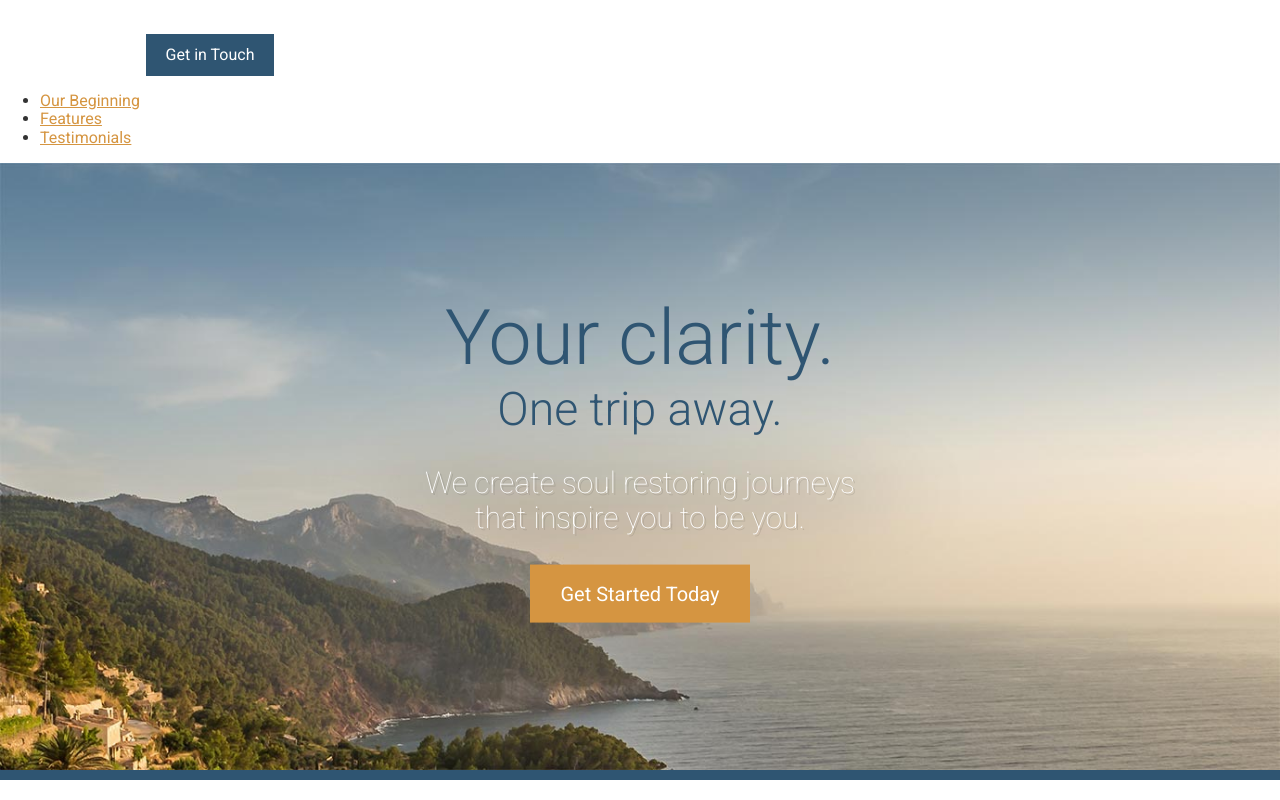
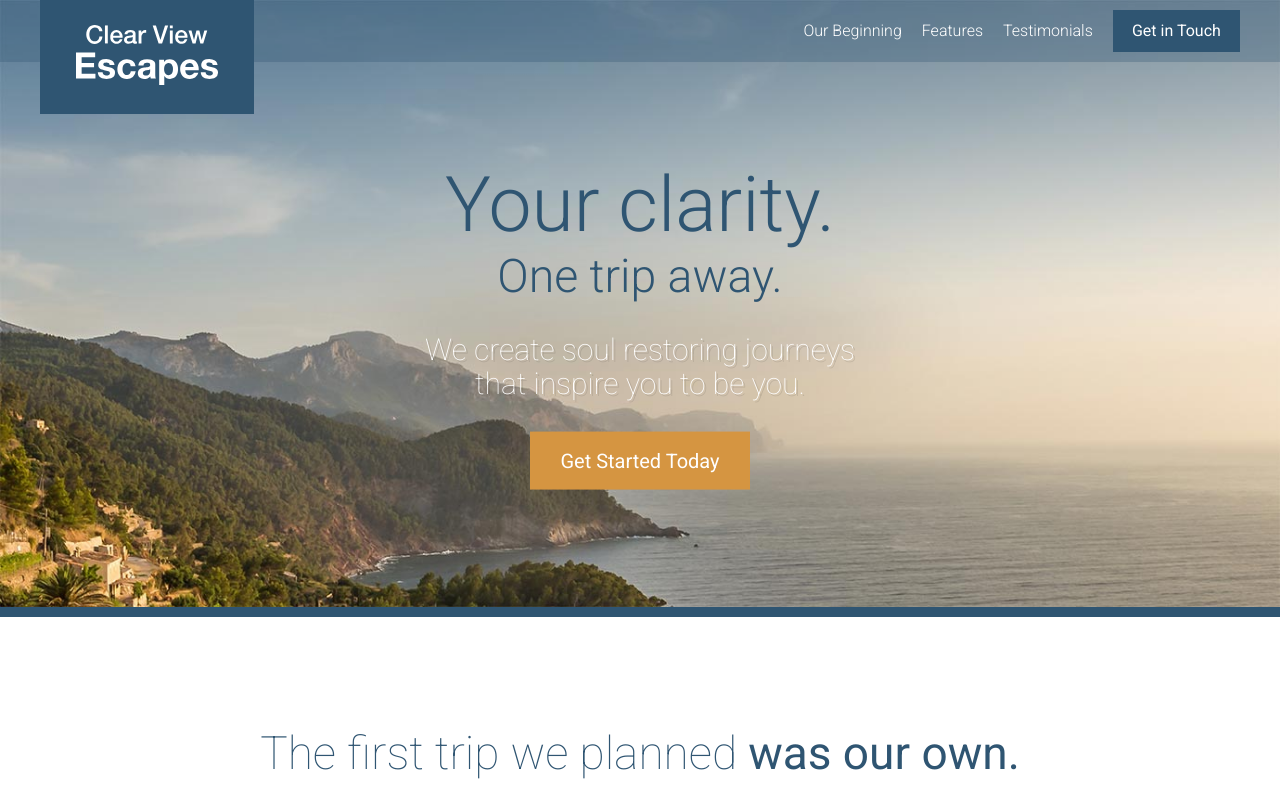
Before and after one commit to Mrfoxc121/Travel-site, a website: page app/index.html in a window 1280 px wide. Shown: the top 800 px of the page. Drawn offline with Linux system fonts and the light colour scheme.

Commit message:
Update commit

```diff
--- a/app/assets/styles/modules/_large-hero.css
+++ b/app/assets/styles/modules/_large-hero.css
@@ -1,11 +1,9 @@
 .large-hero {
     border-bottom: 10px solid $mainBlue;
     position: relative;
-
     &__image {
         display: block;
     }
-
     &__text-content {
         position: absolute;
         top: 50%;
@@ -13,32 +11,26 @@
         left: 0;
         width: 100%;
         text-align: center;
+        padding-top: 60px;
     }
-
     &__title {
         font-weight: 300;
         color: $mainBlue;
         margin: 0;
         font-size: 2.4rem;
-
         @mixin atSmall {
             font-size: 4.8rem;
         }
-
     }
-
     &__subtitle {
         font-weight: 300;
         color: $mainBlue;
         font-size: 1.5rem;
         margin: 0;
-
         @mixin atSmall {
             font-size: 2.9rem;
         }
-
     }
-
     &__description {
         color: #FFF;
         font-size: 1.1rem;
@@ -47,10 +39,8 @@
         max-width: 30rem;
         margin-left: auto;
         margin-right: auto;
-
         @mixin atSmall {
             font-size: 1.875rem;
         }
     }
-
 }
--- /dev/null
+++ b/app/assets/styles/modules/_primary-nav.css
@@ -0,0 +1,21 @@
+.primary-nav {
+    &--pull-right {
+        float: right;
+    }
+    ul {
+        margin: 0;
+        padding: 0;
+        @mixin clearfix;
+    }
+    li {
+        list-style: none;
+        float: left;
+        padding-right: 20px;
+        padding-top: 12px;
+    }
+    a {
+        text-decoration: none;
+        color: #fff;
+        font-weight: 300;
+    }
+}
--- /dev/null
+++ b/app/assets/styles/modules/_site-header.css
@@ -0,0 +1,42 @@
+.site-header {
+    position: absolute;
+    z-index: 2;
+    @mixin atMedium {
+        background-color: rgba(#2f5572, .3);
+    }
+    width: 100%;
+    padding: 10px 0;
+    &__btn-container {
+        float: right;
+    }
+    &__logo {
+        position: absolute;
+        top: 0;
+        left: 50%;
+        transform: translateX(-50%);
+        background-color: $mainBlue;
+        padding: 13px 29px;
+        @mixin atMedium {
+            left: auto;
+            transform: translateX(0);
+            padding: 25px 36px;
+        }
+    }
+    &__menu-icon {
+        width: 20px;
+        height: 20px;
+        background-color: #fff;
+        position: absolute;
+        top: 10px;
+        right: 10px;
+        @mixin atMedium {
+            display: none;
+        }
+    }
+    &__menu-content {
+        display: none;
+        @mixin atMedium {
+            display: block;
+        }
+    }
+}
--- a/app/assets/styles/styles.css
+++ b/app/assets/styles/styles.css
@@ -13,3 +13,5 @@
 @import "modules/_feature-item";
 @import "modules/_testimonial";
 @import "modules/_site-footer";
+@import "modules/_site-header";
+@import "modules/_primary-nav";
--- a/app/index.html
+++ b/app/index.html
@@ -10,16 +10,28 @@
 </head>
 
 <body>
-    <header>
+    <header class="site-header">
+        <div class="wrapper">
+            <div class="site-header__logo">
                 <img src="assets/images/icons/clear-view-escapes.svg">
+            </div>
+            <div class="site-header__menu-icon"></div>
+            <div class="site-header__menu-content">
+                <div class="site-header__btn-container">
                     <a href="#" class="btn">Get in Touch</a>
-        <nav>
+                </div>
+
+                <nav class="primary-nav primary-nav--pull-right">
                     <ul>
                         <li><a href="#our-beginning">Our Beginning</a></li>
                         <li><a href="#features">Features</a></li>
                         <li><a href="#testimonials">Testimonials</a></li>
                     </ul>
                 </nav>
+            </div>
+
+        </div>
+
     </header>
 
     <div class="large-hero">
--- a/package.json
+++ b/package.json
@@ -25,6 +25,7 @@
     "devDependencies": {
         "autoprefixer": "^10.3.1",
         "css-loader": "^6.2.0",
+        "postcss-hexrgba": "^2.0.1",
         "postcss-import": "^14.0.2",
         "postcss-loader": "^6.1.1",
         "postcss-mixins": "^8.1.0",
--- a/webpack.config.js
+++ b/webpack.config.js
@@ -4,7 +4,8 @@ const postCSSPlugins = [
     require('postcss-mixins'),
     require('postcss-simple-vars'),
     require('postcss-nested'),
-    require('autoprefixer'),
+    require('postcss-hexrgba'),
+    require('autoprefixer')
 ]
 
 module.exports = {
```
Also changed, not shown: app/assets/styles/modules/_site-footer 2.css (added, +16 -0 lines), app/bundled.js (+1 -1 lines), 1 other file. Lines whose indentation alone changed are shown as unchanged.
